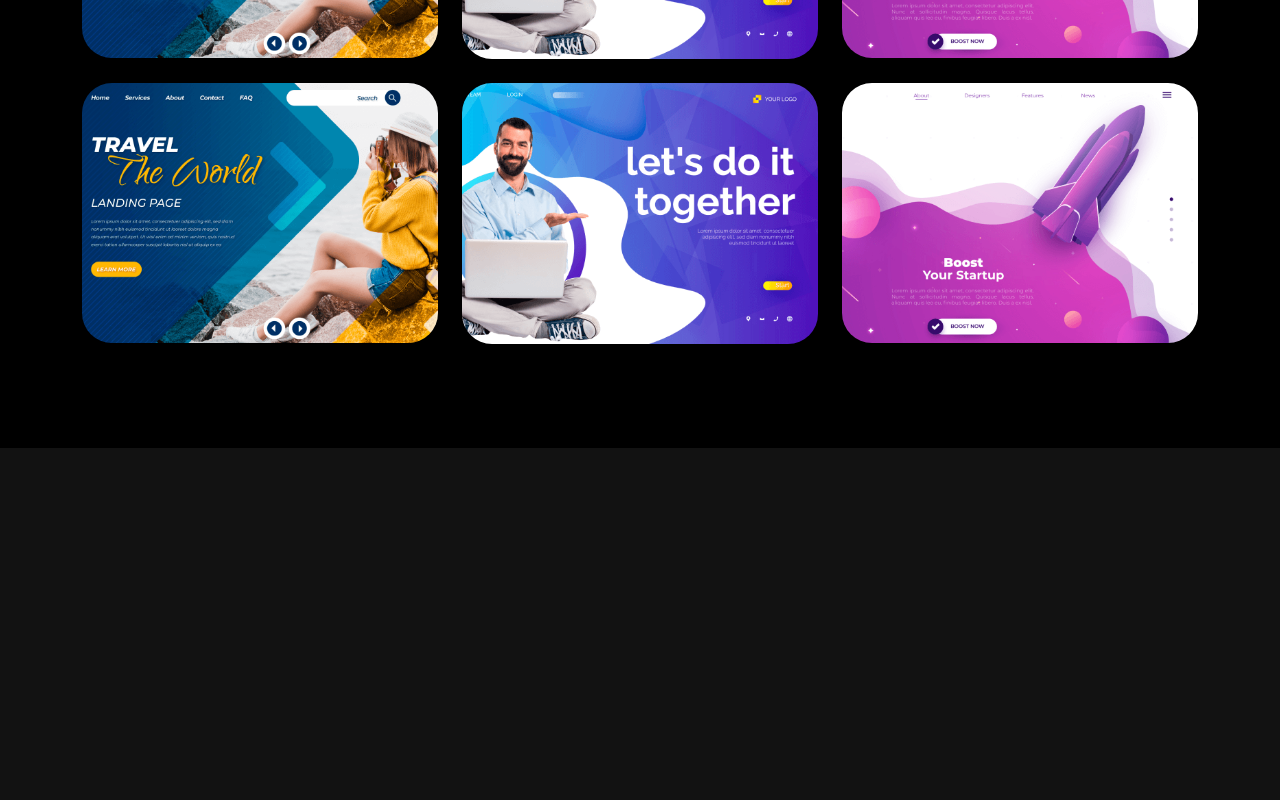
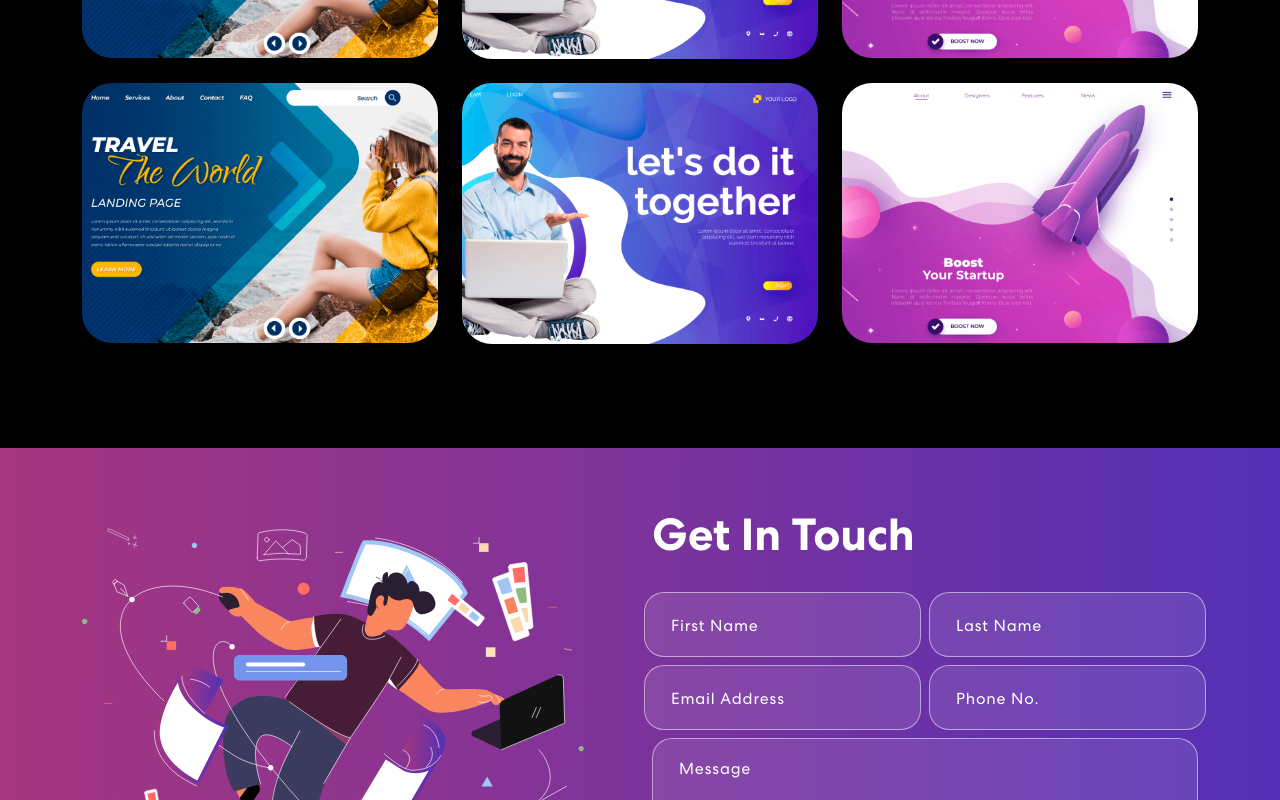
Before and after one commit to Feltino/React-portfolio, a React (Create React App) app: page / in a window 1280 px wide. Shown: the part 2000-2800 px from the top of the page. Before the commit the page ends 2448 px from the top, so only its background shows below. Built offline with nearby package versions, Linux system fonts and the light colour scheme.

Commit message:
Contact section

```diff
--- a/package.json
+++ b/package.json
@@ -7,6 +7,9 @@
     "@testing-library/react": "^13.4.0",
     "@testing-library/user-event": "^13.5.0",
     "bootstrap": "^5.2.3",
+    "cors": "^2.8.5",
+    "express": "^4.18.2",
+    "nodemailer": "^6.9.3",
     "react": "^18.2.0",
     "react-bootstrap": "^2.7.4",
     "react-bootstrap-icons": "^1.10.3",
--- a/src/App.js
+++ b/src/App.js
@@ -3,6 +3,7 @@
 import { NavBar } from './components/NavBar'
 import { Skills } from './components/Skills'
 import { Projects } from './components/Projects'
+import { Contact } from './components/Contact'
 import 'bootstrap/dist/css/bootstrap.min.css'
 
 function App() {
@@ -12,6 +13,7 @@
       <Banner />
       <Skills />
       <Projects />
+      <Contact />
     </div>
   )
 }
--- a/src/components/Contact.js
+++ b/src/components/Contact.js
@@ -0,0 +1,116 @@
+import { useState } from 'react'
+import { Col, Container, Row } from 'react-bootstrap'
+import contactImg from '../assets/img/contact-img.svg'
+
+export const Contact = () => {
+  const formInitialDetails = {
+    firstName: '',
+    lastName: '',
+    email: '',
+    phone: '',
+    message: '',
+  }
+
+  const [formDetails, setFormDetails] = useState(formInitialDetails)
+  const [buttonText, setButtonText] = useState('Send')
+  const [status, setStatus] = useState({})
+
+  const onFormUpdate = (category, value) => {
+    setFormDetails({
+      ...formDetails,
+      [category]: value,
+    })
+  }
+
+  const handleSubmit = async (e) => {
+    e.preventDefault()
+    setButtonText('Sending...')
+    let response = await fetch('http://localhost:3000/contact', {
+      method: 'POST',
+      headers: {
+        'Content-Type': 'Application/json:charset=utf8',
+      },
+      body: JSON.stringify(formDetails),
+    })
+    setButtonText('Send')
+    let result = response.json()
+    setFormDetails(formInitialDetails)
+    if (result.code === 200) {
+      setStatus({ success: true, message: 'Message sent successfully' })
+    } else {
+      setStatus({
+        success: false,
+        message: 'Somthing went wrong, please try again later.',
+      })
+    }
+  }
+
+  return (
+    <section className="contact" id="connect">
+      <Container>
+        <Row className="align-items-center">
+          <Col md={6}>
+            <img src={contactImg} alt="Contact Us" />
+          </Col>
+          <Col md={6}>
+            <h2>Get In Touch</h2>
+            <form onSubmit={handleSubmit}>
+              <Row>
+                <Col sm={6} className="px-1">
+                  <input
+                    type="text"
+                    value={formDetails.firstName}
+                    placeholder="First Name"
+                    onChange={(e) => onFormUpdate('firstName', e.target.value)}
+                  />
+                </Col>
+                <Col sm={6} className="px-1">
+                  <input
+                    type="text"
+                    value={formDetails.lastName}
+                    placeholder="Last Name"
+                    onChange={(e) => onFormUpdate('lastName', e.target.value)}
+                  />
+                </Col>
+                <Col sm={6} className="px-1">
+                  <input
+                    type="email"
+                    value={formDetails.email}
+                    placeholder="Email Address"
+                    onChange={(e) => onFormUpdate('email', e.target.value)}
+                  />
+                </Col>
+                <Col sm={6} className="px-1">
+                  <input
+                    type="tel"
+                    value={formDetails.phone}
+                    placeholder="Phone No."
+                    onChange={(e) => onFormUpdate('phone', e.target.value)}
+                  />
+                </Col>
+                <Col>
+                  <textarea
+                    row={6}
+                    value={formDetails.message}
+                    placeholder="Message"
+                    onChange={(e) => onFormUpdate('message', e.target.value)}
+                  />
+                  <button type="submit">
+                    <span>{buttonText}</span>
+                  </button>
+                </Col>
+                {status.message && (
+                  <p
+                    className={status.success === false ? 'danger' : 'success'}
+                  >
+                    {status.message}
+                  </p>
+                )}
+              </Row>
+            </form>
+          </Col>
+        </Row>
+      </Container>
+    </section>
+  )
+}
--- a/src/components/ProjectCard.js
+++ b/src/components/ProjectCard.js
@@ -4,7 +4,7 @@
   return (
     <Col sm={6} md={4}>
       <div className="proj-imgbx">
-        <img src={imgUrl} />
+        <img src={imgUrl} alt="project" />
         <div className="proj-txtx">
           <h4>{title}</h4>
           <span>{description}</span>
--- a/src/components/Projects.js
+++ b/src/components/Projects.js
@@ -85,7 +85,11 @@
           </Col>
         </Row>
       </Container>
-      <img className="background-image-right" src={colorsharp2} />
+      <img
+        className="background-image-right"
+        src={colorsharp2}
+        alt="background"
+      />
     </section>
   )
 }
```
Also changed, not shown: server.js (added, +52 -0 lines), 1 other file (tests, documents, lock files or other folders).
